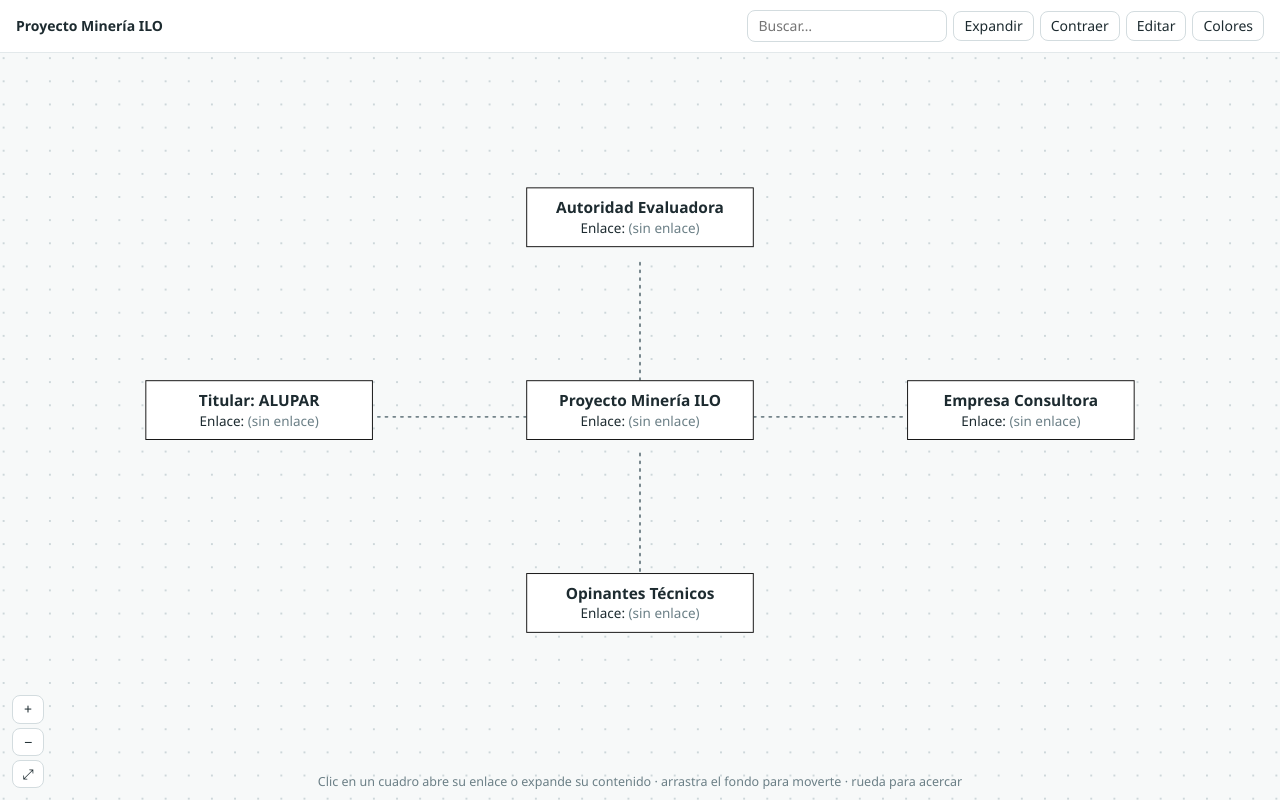
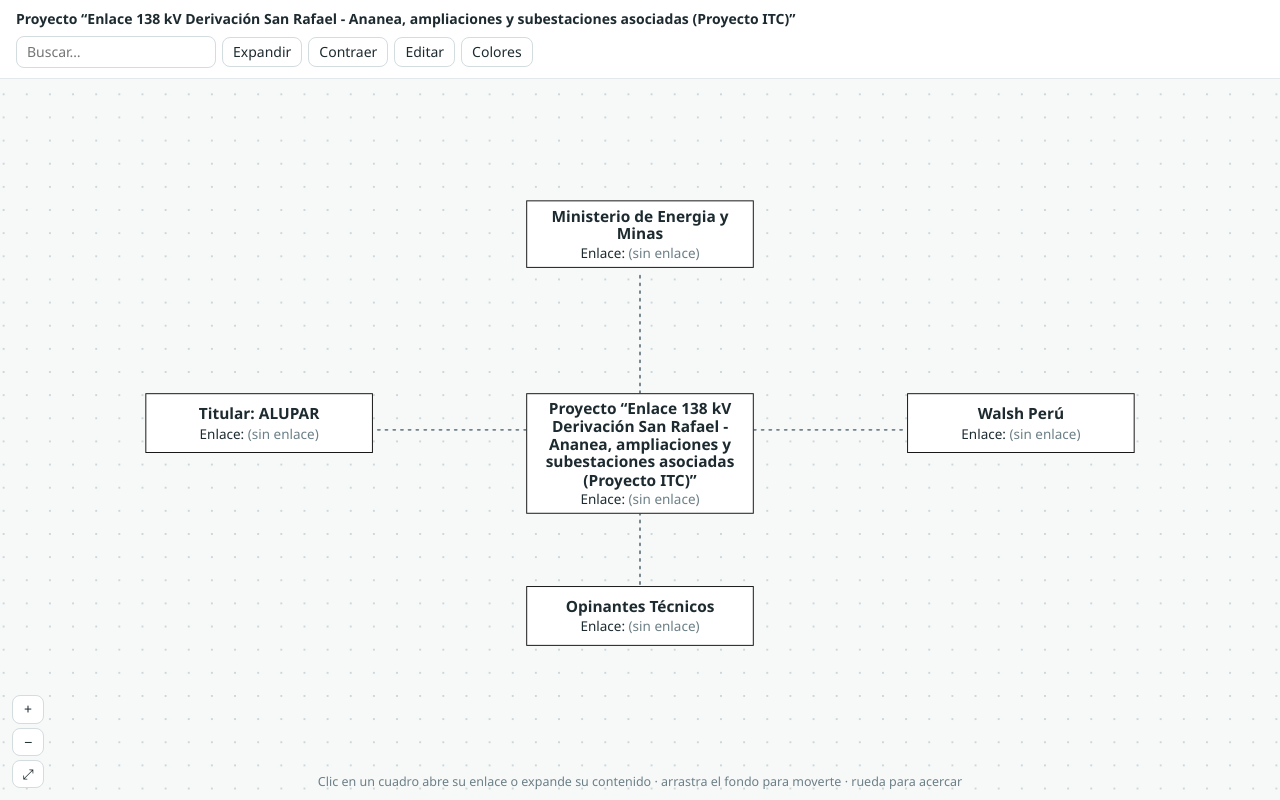
Before and after one commit to javier-gonzales-env/Proyecto_01, a plain HTML site: page index.html in a window 1280 px wide. Drawn offline with Linux system fonts and the light colour scheme; no server answers.

Commit message:
Update project title and initial data structure

```diff
--- a/index.html
+++ b/index.html
@@ -3,7 +3,7 @@
 <head>
 <meta charset="utf-8">
 <meta name="viewport" content="width=device-width, initial-scale=1">
-<title>Mapa de documentos · EIA Minería ILO</title>
+<title>Gestión de Proyecto · EIA-sd “Enlace 138 kV Derivación San Rafael - Ananea, ampliaciones y subestaciones asociadas (Proyecto ITC)”</title>
 <!-- ESTRUCTURA GENERAL: encabezado (busqueda y botones), area del mapa, panel de edicion y datos JavaScript al final. -->
 <style>
 /* AJUSTES RAPIDOS: cambia estas variables para personalizar colores globales.
@@ -122,12 +122,12 @@
 /* ===== DATOS INICIALES (estructura del mapa)
    n = nombre de la tarjeta; u = enlace que se abre al pulsarla;
    k = color del titulo del grupo; c = lista de tarjetas hijas. ===== */
-const INI={n:"Proyecto Minería ILO",c:[
- {n:"Autoridad Evaluadora",k:"#b0601a",c:[
+const INI={n:"Proyecto “Enlace 138 kV Derivación San Rafael - Ananea, ampliaciones y subestaciones asociadas (Proyecto ITC)”",c:[
+ {n:"Ministerio de Energia y Minas",k:"#b0601a",c:[
   {n:"Reuniones",u:""},{n:"Observaciones",c:[{n:"Primer informe",u:""},{n:"Segundo informe",u:""}]},{n:"Recomendaciones",u:""},{n:"Oficios y cartas",u:""}]},
  {n:"Titular: ALUPAR",k:"#1f6f8b",c:[
   {n:"Ingeniería del proyecto",u:""},{n:"Planos",u:""},{n:"Cronograma",u:""},{n:"Información legal",u:""},{n:"Permisos y autorizaciones",u:""}]},
- {n:"Empresa Consultora",k:"#4f7a22",c:[
+ {n:"Walsh Perú",k:"#4f7a22",c:[
   {n:"Capítulos del EIA",c:[{n:"Cap. 1 Generalidades",u:""},{n:"Cap. 2 Descripción del proyecto",u:""},{n:"Cap. 3 Línea base",u:""},{n:"Cap. 4 Evaluación de impactos",u:""}]},
   {n:"Anexos",u:""},{n:"Mapas y SIG",u:""},{n:"Participación ciudadana",u:""}]},
  {n:"Opinantes Técnicos",k:"#7b4a8c",c:[
```
